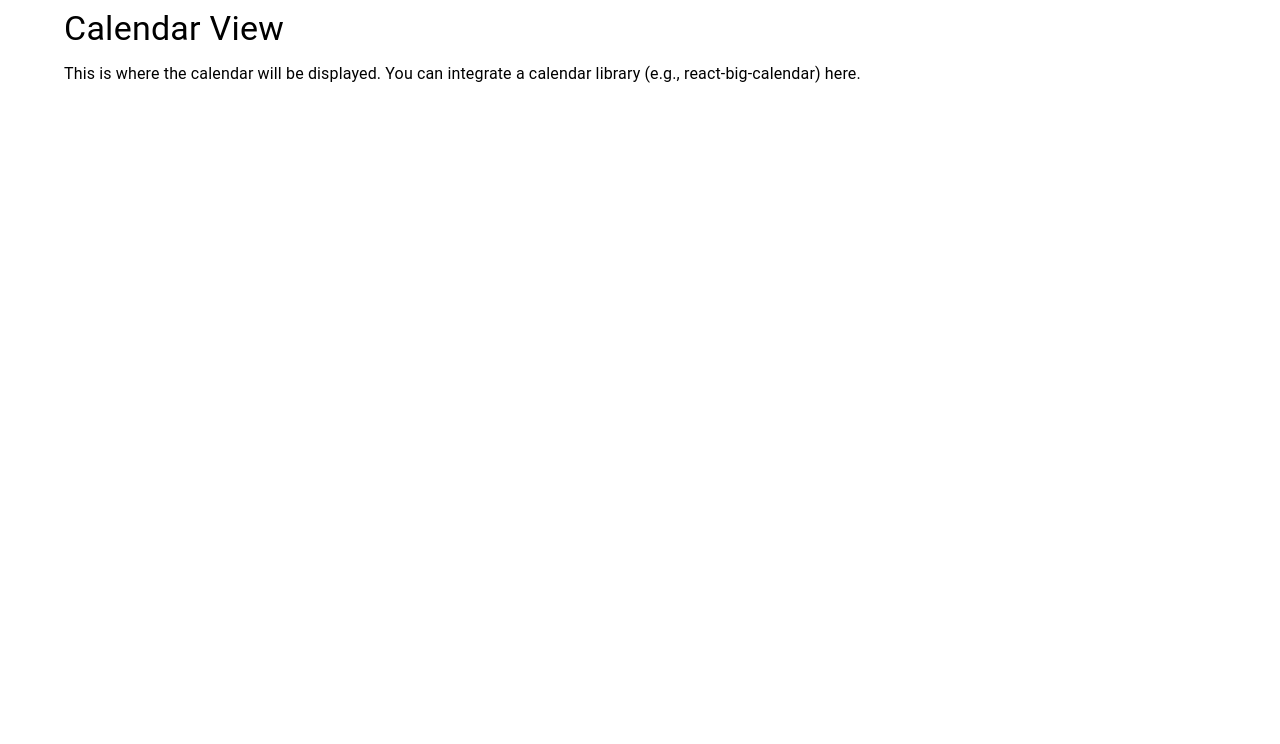
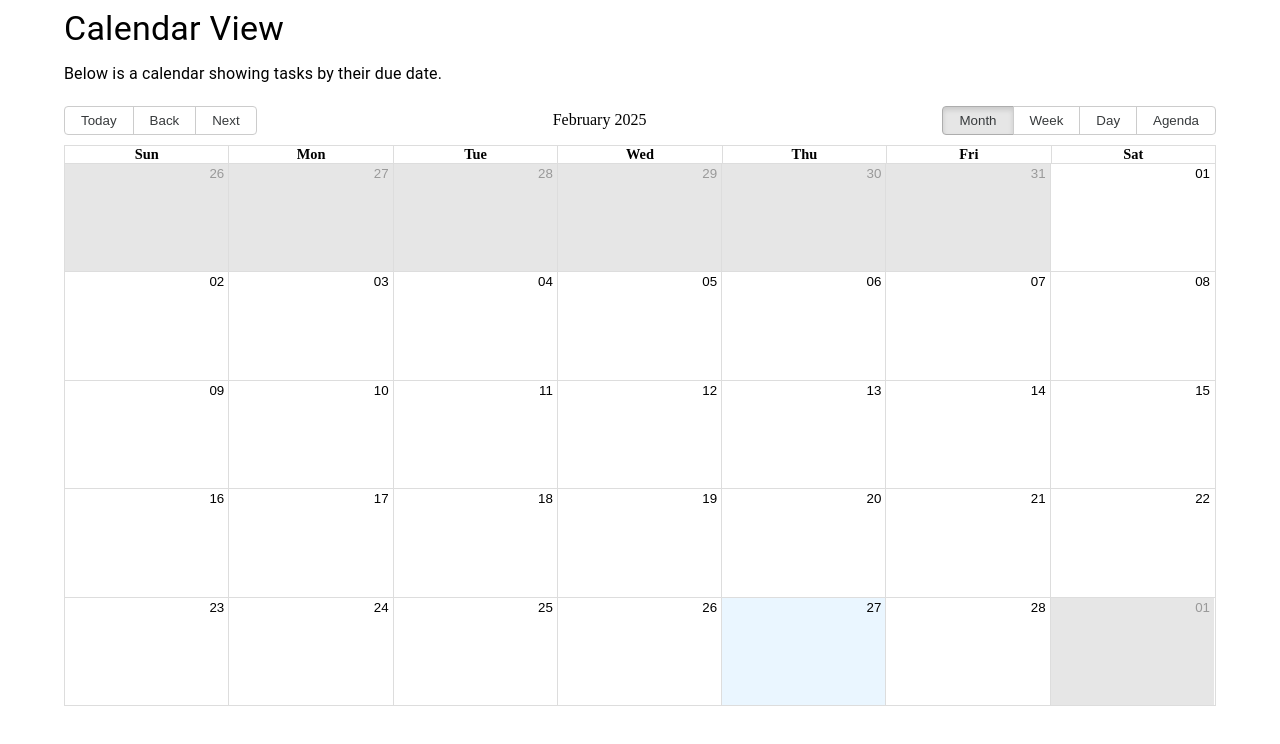
Before and after one commit to Aleazar-Wolde/ZenTasksProject, a React (Create React App) app in the folder frontend/: page /calendar in a window 1280 px wide. Shown: the top 744 px of the page. Built offline with nearby package versions, Linux system fonts and the light colour scheme; no server answers.

Commit message:
calendar class update: -used dataFnsLocalizer. - When we fetch tasks from /api/tasks, we covert them into calendar events. - I displayed them in a <Calendar>, which automatically show a montly,weekly, or daily view(user can swich).

```diff
--- a/frontend/src/pages/Calendar.jsx
+++ b/frontend/src/pages/Calendar.jsx
@@ -1,17 +1,73 @@
-import React from 'react';
+// frontend/src/pages/Calendar.jsx
+import React, { useState, useEffect } from 'react';
 import { Container, Typography } from '@mui/material';
+import { Calendar, dateFnsLocalizer } from 'react-big-calendar';
+import { parse, startOfWeek, getDay, format } from 'date-fns';
+import 'react-big-calendar/lib/css/react-big-calendar.css'; // default styles
+import axios from 'axios';
 
-function Calendar() {
+// For date-fns localizer
+const locales = {
+  'en-US': require('date-fns/locale/en-US'),
+};
+
+const localizer = dateFnsLocalizer({
+  format,
+  parse,
+  startOfWeek,
+  getDay,
+  locales,
+});
+
+function CalendarPage() {
+  const [events, setEvents] = useState([]);
+
+  useEffect(() => {
+    // On mount, fetch tasks from backend, transform them into calendar events
+    axios.get('/api/tasks')
+      .then(response => {
+        const tasks = response.data;
+        // Convert tasks to Big Calendar "events"
+        const calendarEvents = tasks.map(task => ({
+          id: task.id,
+          title: task.title,
+          // For Big Calendar, start & end are Date objects
+          start: new Date(task.dueDate),
+          end: new Date(task.dueDate),   // if you only store a single date in tasks
+          allDay: true,                 // set allDay if you only have one date
+        }));
+        setEvents(calendarEvents);
+      })
+      .catch(error => console.error('Error fetching tasks:', error));
+  }, []);
+
+  // Optional: handle select or navigate
+  const handleSelectEvent = (event) => {
+    alert(`Selected event:\n${event.title}`);
+  };
+
   return (
     <Container>
       <Typography variant="h4" gutterBottom>
         Calendar View
       </Typography>
       <Typography>
-        This is where the calendar will be displayed. You can integrate a calendar library (e.g., react-big-calendar) here.
+        Below is a calendar showing tasks by their due date.
       </Typography>
+
+      <div style={{ height: 600, marginTop: 20 }}>
+        <Calendar
+          localizer={localizer}
+          events={events}
+          startAccessor="start"
+          endAccessor="end"
+          style={{ height: '100%' }}
+          onSelectEvent={handleSelectEvent}
+          // Additional props like onNavigate, defaultView, etc.
+        />
+      </div>
     </Container>
   );
 }
 
-export default Calendar;
+export default CalendarPage;
```
